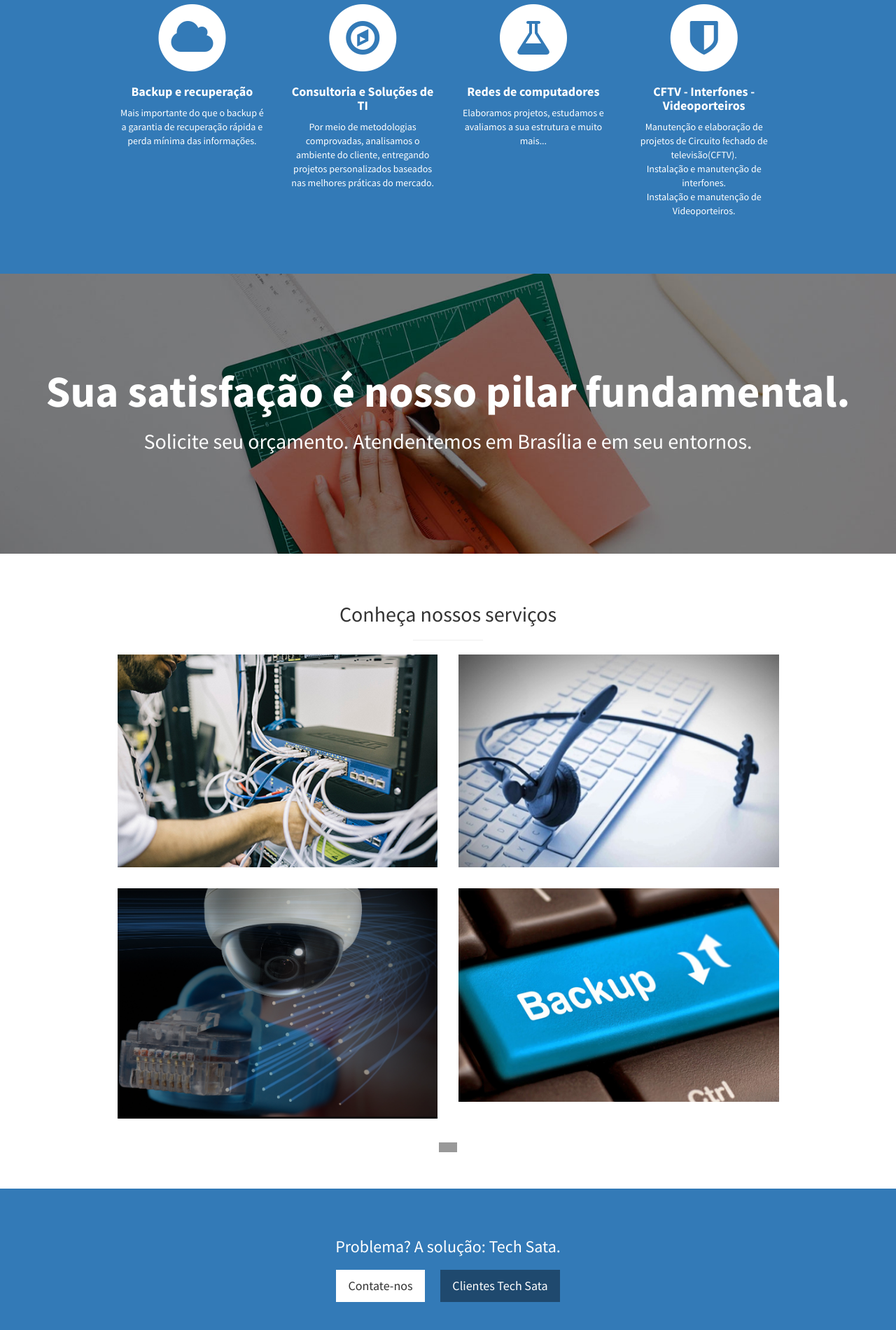
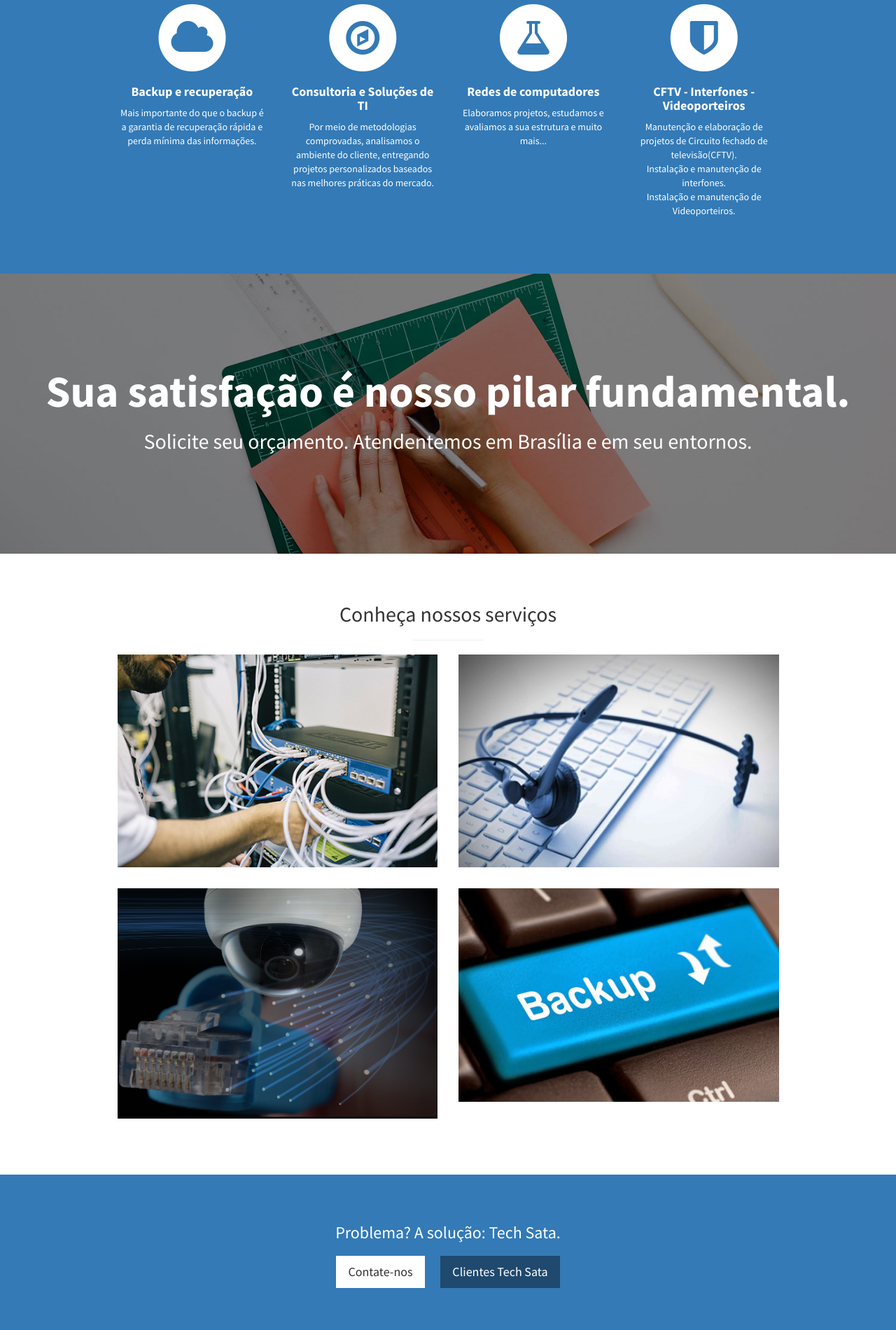
Before and after one commit to isweluiz/techsata, a Jekyll site: the page built from index.html, in a window 1280 px wide. Shown: the part 1264-3164 px from the top of the page at 70% size. Built offline with Jekyll 4.4.1, drawn with Linux system fonts in a browser that asks for light colours; grey boxes are pictures that could not be loaded.

Commit message:
Update portfolio.html

```diff
--- a/_includes/portfolio.html
+++ b/_includes/portfolio.html
@@ -33,9 +33,8 @@
               </a>
             </div>
           </div>
-        </div>
         <!-- /.row (nested) -->
-        <a href="#" class="btn btn-dark"></a>
+        <!-- <a href="#" class="btn btn-dark"></a> -->
       </div>
       <!-- /.col-lg-10 -->
     </div>
```
